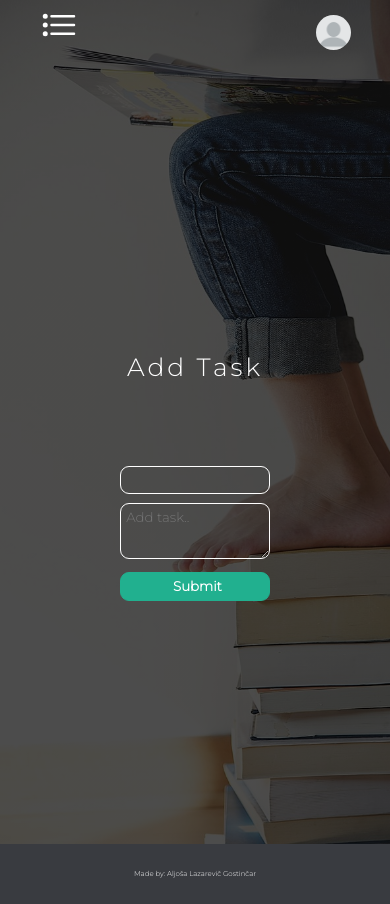
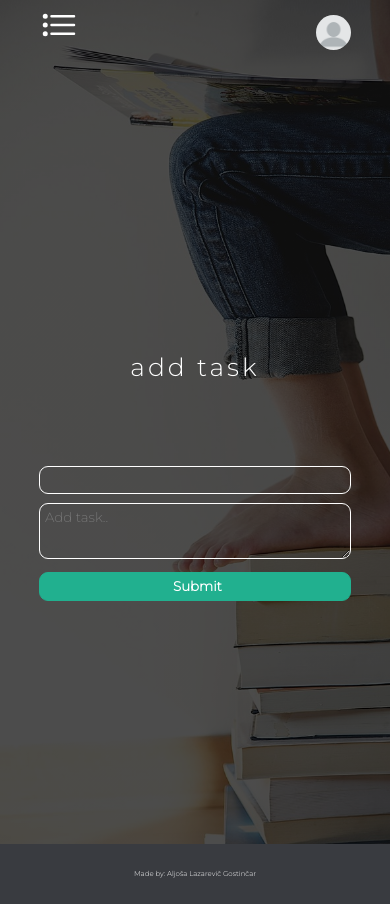
Before and after one commit to Aljosa12/TODOapp, a Flask app: template templates/addtask.html in a window 390 px wide. Run offline with Flask 2, Linux system fonts and the light colour scheme; the template is opened without the code that fills it, so the values that code supplies are empty; some libraries are stand-ins or nearby versions.

Commit message:
Update: optimizing for mobile

```diff
--- a/static/style.css
+++ b/static/style.css
@@ -388,6 +382,11 @@ header {
         padding-top:10px;
     }
 
+    .title {
+        width: 80%;
+        text-align: center;
+    }
+
     .title form{
         width: 100%;
         text-align:center;
@@ -395,7 +394,23 @@ header {
     }
 
     .title form input {
-        width: 85%;
+        width: 100%;
+    }
+
+    .naslov-signup {
+        width: 110px;
+        margin-left: auto;
+        margin-right: auto;
+    }
+
+    .naslov-addtask {
+        width: 136px;
+        margin-left: auto;
+        margin-right: auto;
+    }
+
+    .auth {
+        width. 100%;
     }
 
     .title h1 {
@@ -403,11 +418,11 @@ header {
     }
 
     .title form button {
-        width: 85%;
+        width: 100%;
     }
 
     .title form textarea {
-        width: 85%;
+        width: 100%;
     }
 
     .content-header {
--- a/templates/addtask.html
+++ b/templates/addtask.html
@@ -44,7 +44,9 @@
 
             <div class="content-header">
                 <div class="title">
-                    <h1 class="title auth">Add Task</h1>
+                    <div class="naslov-addtask">
+                        <h1 class="auth">add task</h1>
+                    </div>
 
                     <form action="{{ url_for('add_task') }}" method='post'>
 
--- a/templates/signin.html
+++ b/templates/signin.html
@@ -16,8 +16,9 @@
          <header>
             <div class="content-header">
                 <div class="title">
-                    <h1 class="title auth">Login</h1>
-
+                    <div class="naslov-signup">
+                        <h1 class="title auth">Login</h1>
+                    </div>
                      <form method="post">
 
                         <input type="text" name="username" placeholder="Enter a username.." required> <br>
--- a/templates/signup.html
+++ b/templates/signup.html
@@ -15,8 +15,9 @@
             <header>
                 <div class="content-header">
                     <div class="title">
-                        <h1 class="title auth">Signup</h1>
-
+                        <div class="naslov-signup">
+                            <h1 class="auth">Signup</h1>
+                        </div>
                          <form method="post">
 
                             <input type="text" name="username" placeholder="Enter a username.." required> <br>
--- a/templates/tasks.html
+++ b/templates/tasks.html
@@ -45,7 +45,9 @@
                             {% for task in tasks %}
                                         <div class="test">
                                             <form method="POST" action="/task/{{task.id}}/delete">
-                                            <ion-icon name="checkmark-circle-outline"></ion-icon>
+                                                <button class="check-box"  name="action" value="completed">
+                                                    <ion-icon style="color: dodgerblue;" name="checkmark-circle-outline"></ion-icon>
+                                                </button>
                                                 <td>{{ task.text }}</td>
                                                 {% if today == task.task_date %}
                                                     <td><a style="font-size: 12px;color: #21b08f">Today</a></td>
@@ -55,7 +57,6 @@
                                                 <td><a style="font-size: 12px;color: #21b08f">{{ task.task_date }}</a></td>
                                                 {% endif %}
                                                     <td><button type="submit" name="action" value="delete" class="button delete">delete</button></td>
-                                                    <td><button type="submit" name="action" value="completed" class="button edit">completed</button></td>
                                             </form>
                                         </div>
                             {% endfor %}
```
Also changed, not shown: other parts of static/style.css (+25 -16 lines), localhost.sqlite.
